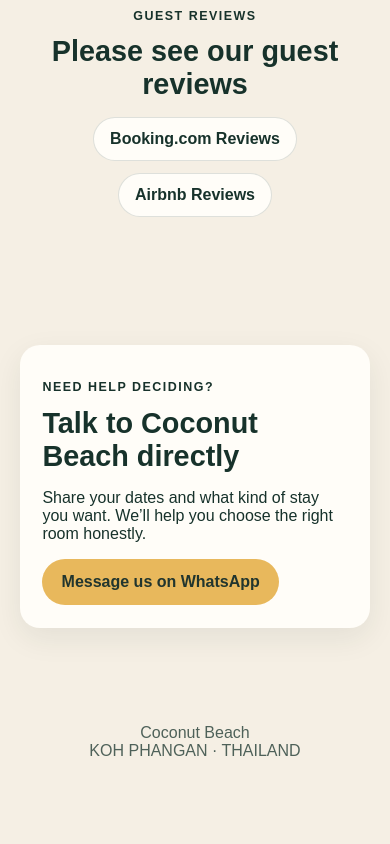
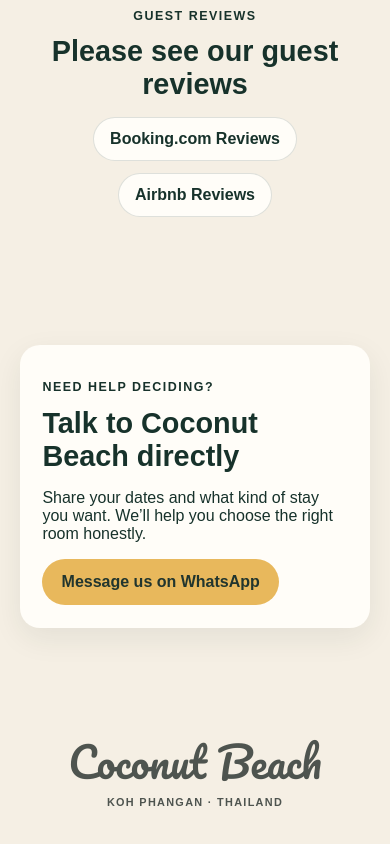
Before and after one commit to coconutbeaches/coco-site, a Next.js app: page / in a window 390 px wide. Shown: the part 1163-2007 px from the top of the page. Before the commit the page ends 1971 px from the top, so only its background shows below. Built offline with nearby package versions, Linux system fonts and the light colour scheme; a web font is replaced by a local one.

Commit message:
style shared site footer

```diff
--- a/src/app/site-sections.css
+++ b/src/app/site-sections.css
@@ -113,6 +113,26 @@
   background: rgba(234, 91, 89, .07);
 }
 
+.site-footer {
+  padding: 4rem 1.25rem 4.5rem;
+  text-align: center;
+  color: #17211e;
+}
+
+.site-footer-wordmark {
+  font-family: var(--font-pacifico), cursive;
+  font-weight: 400;
+  font-size: clamp(2.6rem, 6vw, 4.8rem);
+  line-height: 1.05;
+}
+
+.site-footer-location {
+  margin-top: .75rem;
+  font-size: .78rem;
+  font-weight: 700;
+  letter-spacing: .12em;
+}
+
 @media (max-width: 600px) {
   .hero-brand-row {
     gap: .45rem .8rem;
@@ -132,4 +152,12 @@
   .service-grid .card h2 {
     font-size: 1.9rem;
   }
+
+  .site-footer {
+    padding: 3rem 1rem 3.5rem;
+  }
+
+  .site-footer-location {
+    font-size: .68rem;
+  }
 }
```
